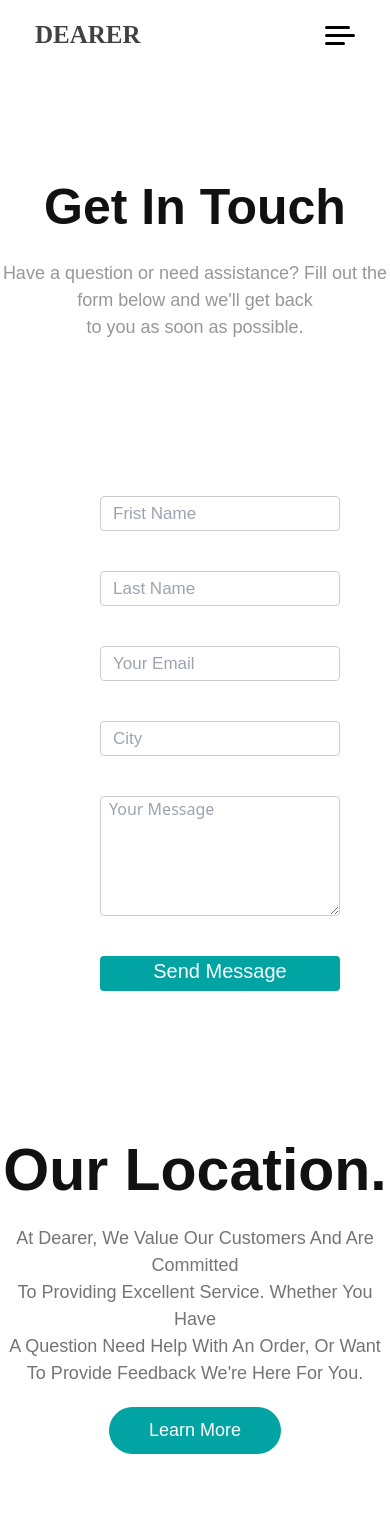
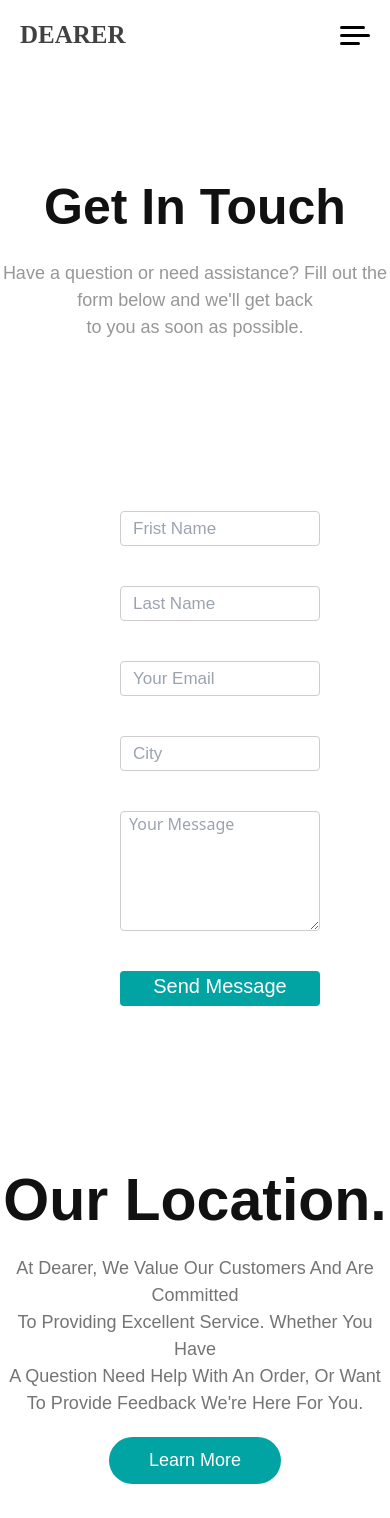
Before and after one commit to SaadAnna/Dearer, a React (Create React App) app: page /Contact in a window 390 px wide. Shown: the top 1518 px of the page. Built offline with nearby package versions, Linux system fonts and the light colour scheme.

Commit message:
Changed Style.css

```diff
--- a/src/Style.css
+++ b/src/Style.css
@@ -7,12 +7,12 @@
     box-sizing: border-box;
 }
 ::selection{
-    background-color: #07aab2;
+    background-color: #00a0a8;
     color: white;
 }
 body {
     background:#ffffff;
-    overflow-x: hidden;
+    overflow-x:hidden;
 }
 header {
     width: 100%;
@@ -20,7 +20,7 @@ header {
     display: flex;
     align-items: center;
     justify-content: space-between;
-    padding: 0 35px;
+    padding: 0 20px;
     background-color: transparent;
 }
 header #logo {
@@ -152,7 +152,7 @@ header nav ul li a:hover, .a-color {
 }
 #Our_Product{
     display: flex;
-    justify-content: space-around;
+    justify-content: space-evenly;
     align-items: center;
     text-align: center;
     margin-top: 100px;
@@ -162,9 +162,9 @@ header nav ul li a:hover, .a-color {
     justify-content: center;
     align-items: center;
     text-align: start;
-    width: 400px;
+    width: 340px;
     height: fit-content;
-    padding: 15px;
+    padding: 20px;
     background-color: transparent;
 }
 #Our_Product div h1{
@@ -526,13 +526,17 @@ header nav ul li a:hover, .a-color {
 #Form_Contact  form{
     display: flex;
     flex-direction: column;
+    width: 550px;
+    height: fit-content;
+    padding: 15px;
+    background-color: transparent;
 }
 #Form_Contact form input{
     background-color: transparent;
     border: 0.1px solid #cdcdcd;
     margin: auto;
     margin-top: 40px;
-    width: 640px;
+    width: 550px;
     height: 35px;
     outline: none;
     border-radius:4px;
@@ -549,7 +553,7 @@ header nav ul li a:hover, .a-color {
    border: 0.1px solid #006767;
 }
 #Form_Contact form textarea{
-    width: 100%;
+    width: 550px;
     height: 120px;
     outline: none;
     border: none;
@@ -566,7 +570,7 @@ header nav ul li a:hover, .a-color {
 #Form_Contact form span{
     margin: auto;
     margin-top: 40px;
-    width: 640px;
+    width: 550px;
     height: 35px;
     background-color: #01a3a3;
     font-size: 20px;
@@ -1099,17 +1103,17 @@ header nav ul li a:hover, .a-color {
   }
     #Our_Product{
         display: block;
-        justify-content: center;
+        justify-content: start;
         align-items: center;
         text-align: start;
     }
     #Our_Product div{
 display: block;
-justify-content: center;
-align-items: center;
+justify-content: start;
+align-items: start;
 text-align: start;
 margin: auto;
-margin-top: 55px;
+margin-top: 50px;
     }
     #Our_Product div img{
         width: 80%;
@@ -1145,9 +1149,10 @@ margin-top: 55px;
         margin-left: 15px;
     }
     #productDescritpion a{
-       padding: 10px 150px 10px 150px;
+       padding: 10px 90px 10px 90px;
        margin-bottom: 20px;
-       margin: auto;
+       margin-right: 100px;
+
     }
     #Fotter{
         display: block;
@@ -1265,16 +1270,19 @@ margin-top: 55px;
     }
     #Form_Contact form{
         width: 410px;
+        margin: auto;
     }
     #Form_Contact form input{
-        width:  240px;
+        width:  200px;
         display: block;
         justify-content: start;
         align-items: start;
         text-align: start;
+        margin: auto;
+        margin-top: 40px;
     }
     #Form_Contact form textarea{
-        width:  240px;
+        width:  200px;
         display: block;
         justify-content: start;
         align-items: start;
@@ -1283,7 +1291,10 @@ margin-top: 55px;
         margin-top: 40px;
     }
     #Form_Contact form span{
-        width: 240px;
+        width: 200px;
+        text-align: center;
+        margin: auto;
+        margin-top: 40px;
     }
     #Loaction{
         display:block;
```
